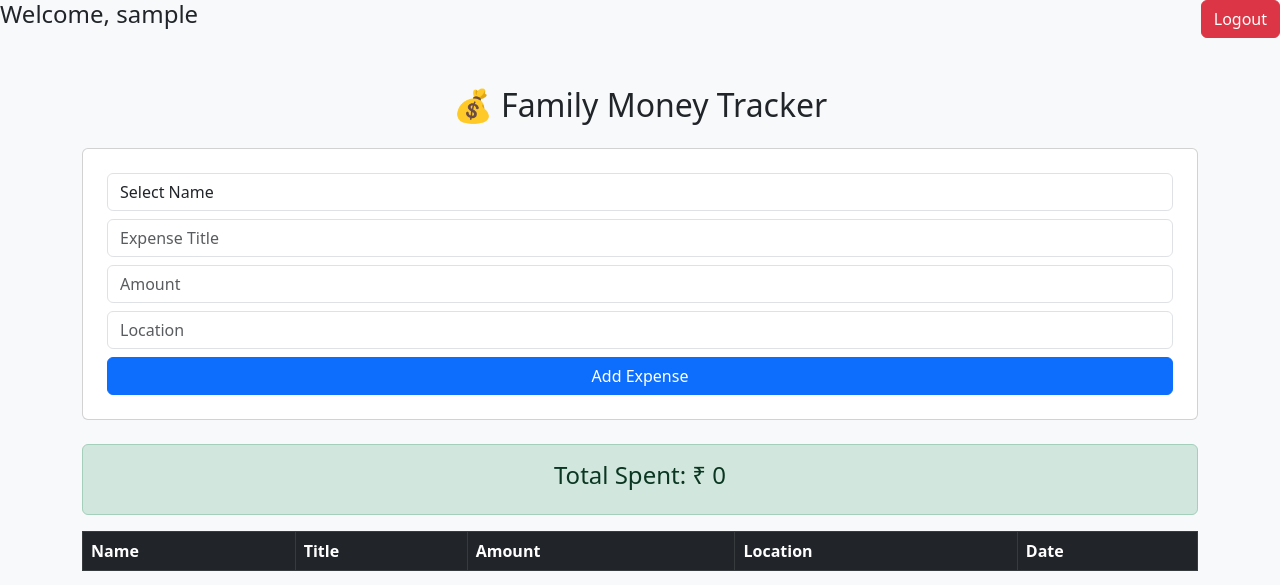
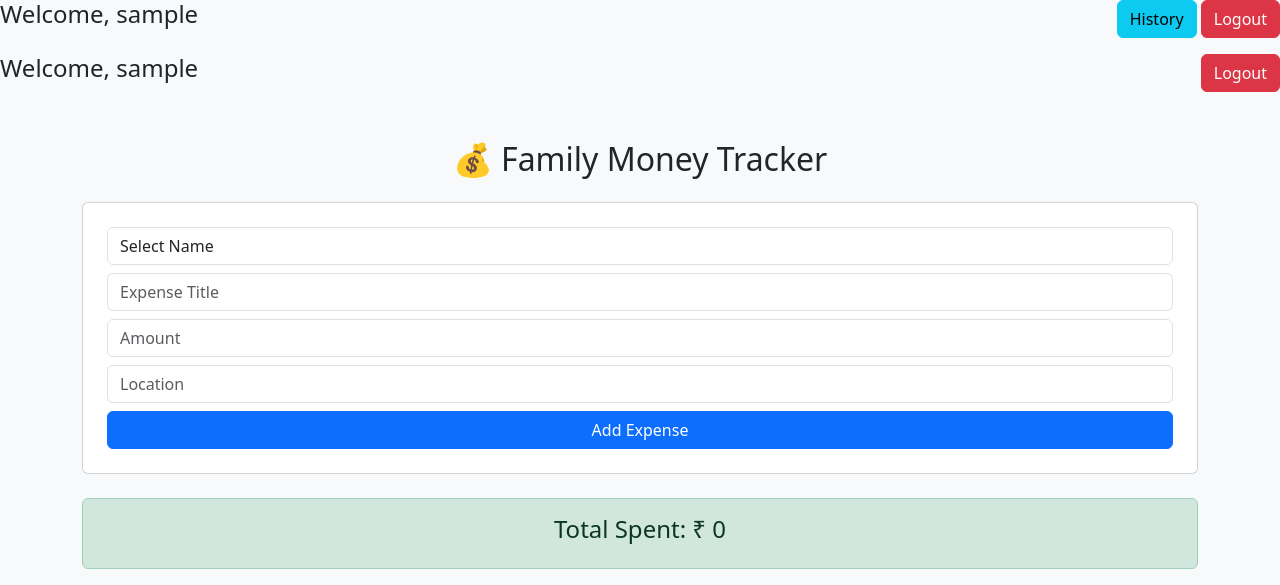
Before and after one commit to smit82278-max/money-tracker, a Flask app: page /dashboard in a window 1280 px wide. Shown: the top 585 px of the page. Run offline with Flask 3, Linux system fonts and the light colour scheme; the visitor is signed in with stand-in values (Sample User, id 1); data that the repository does not hold is empty.

Commit message:
Update index.html

```diff
--- a/templates/index.html
+++ b/templates/index.html
@@ -1,3 +1,11 @@
+<div class="d-flex justify-content-between mb-3">
+    <h4>Welcome, {{ user }}</h4>
+    <div>
+        <a href="/history" class="btn btn-info">History</a>
+        <a href="/logout" class="btn btn-danger">Logout</a>
+    </div>
+</div>
+
 <div class="d-flex justify-content-between mb-3">
     <h4>Welcome, {{ user }}</h4>
     <a href="/logout" class="btn btn-danger">Logout</a>
@@ -45,7 +53,6 @@
         <table class="table table-bordered bg-white">
             <thead class="table-dark">
                 <tr>
-                    <th>Name</th>
                     <th>Title</th>
                     <th>Amount</th>
                     <th>Location</th>
```
